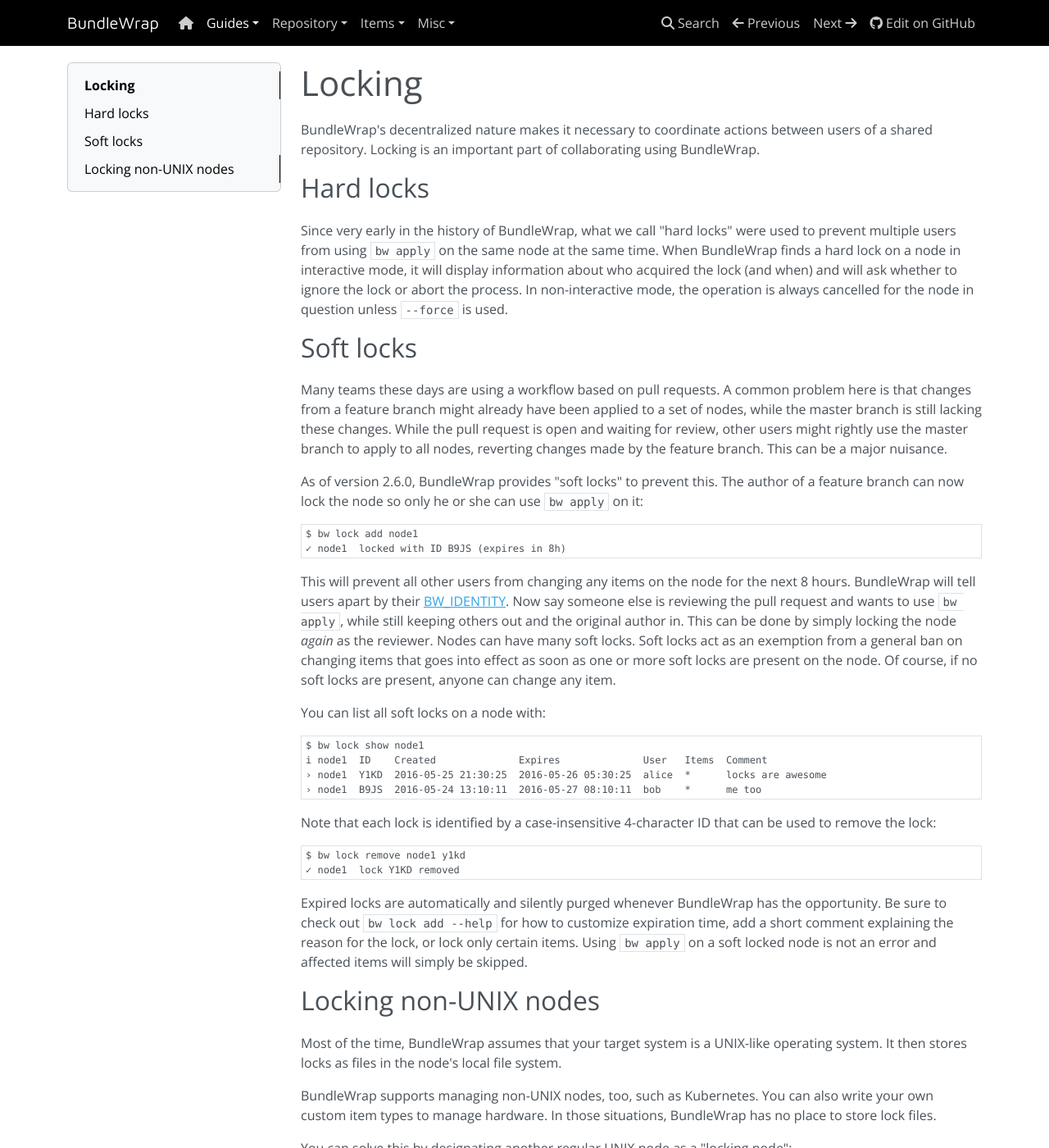
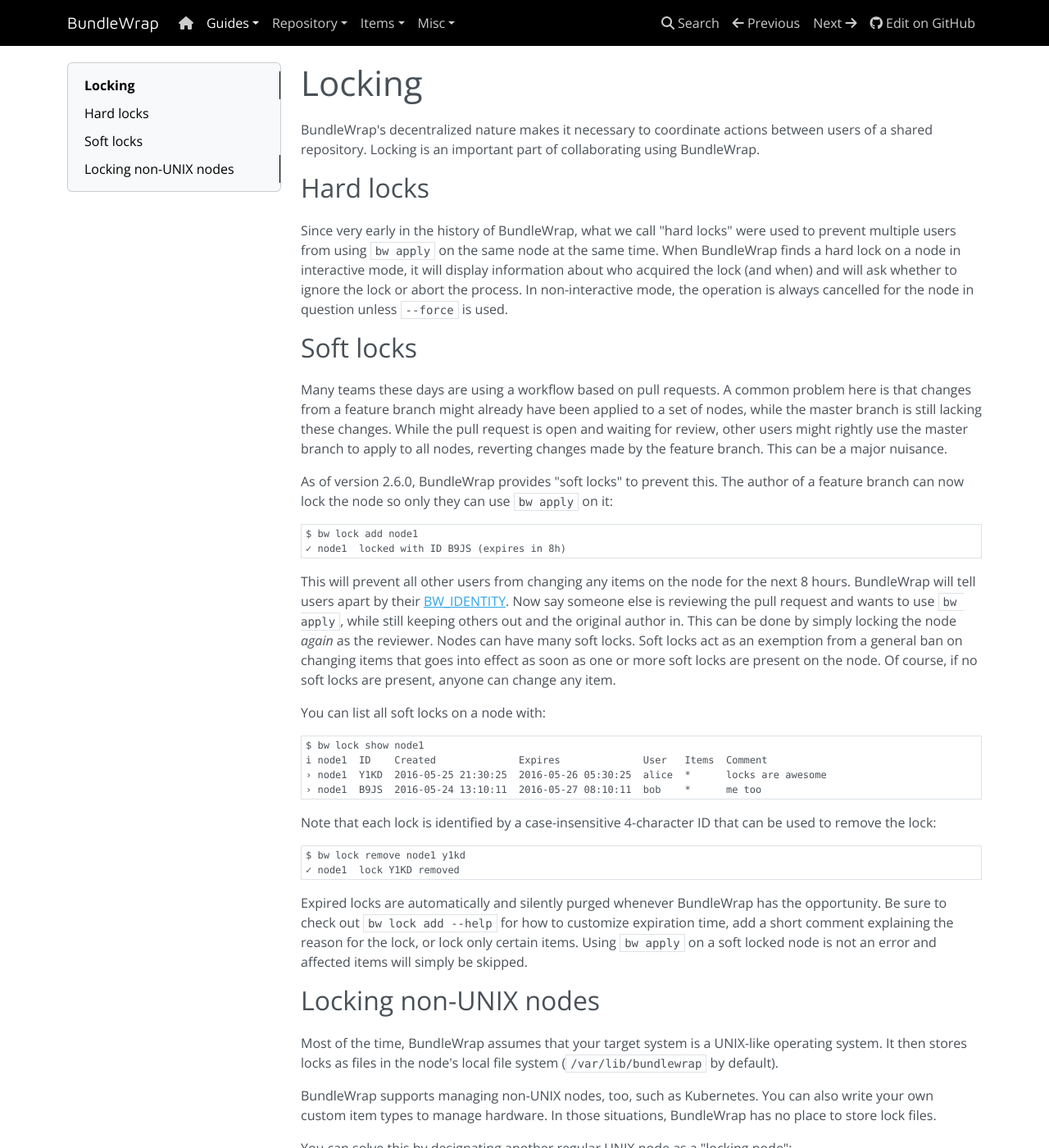
Before and after one commit to bundlewrap/bundlewrap, an MkDocs documentation site: the page built from docs/content/guide/locks.md, in a window 1280 px wide and 1400 px high. Shown: the whole window at 82% size. Built offline with MkDocs 1.6.1, drawn with Linux system fonts in a browser that asks for light colours; nearby versions of some CDN libraries.

Commit message:
some docs grooming wrt locks

```diff
--- a/docs/content/guide/locks.md
+++ b/docs/content/guide/locks.md
@@ -10,7 +10,7 @@
 
 Many teams these days are using a workflow based on pull requests. A common problem here is that changes from a feature branch might already have been applied to a set of nodes, while the master branch is still lacking these changes. While the pull request is open and waiting for review, other users might rightly use the master branch to apply to all nodes, reverting changes made by the feature branch. This can be a major nuisance.
 
-As of version 2.6.0, BundleWrap provides "soft locks" to prevent this. The author of a feature branch can now lock the node so only he or she can use `bw apply` on it:
+As of version 2.6.0, BundleWrap provides "soft locks" to prevent this. The author of a feature branch can now lock the node so only they can use `bw apply` on it:
 
 <pre><code class="nohighlight">$ bw lock add node1
 ✓ node1  locked with ID B9JS (expires in 8h)</code></pre>
@@ -33,7 +33,7 @@
 
 ## Locking non-UNIX nodes
 
-Most of the time, BundleWrap assumes that your target system is a UNIX-like operating system. It then stores locks as files in the node's local file system.
+Most of the time, BundleWrap assumes that your target system is a UNIX-like operating system. It then stores locks as files in the node's local file system (`/var/lib/bundlewrap` by default).
 
 BundleWrap supports managing non-UNIX nodes, too, such as Kubernetes. You can also write your own custom item types to manage hardware. In those situations, BundleWrap has no place to store lock files.
 
```
Also changed, not shown: docs/content/repo/nodes.py.md (+8 -8 lines).
